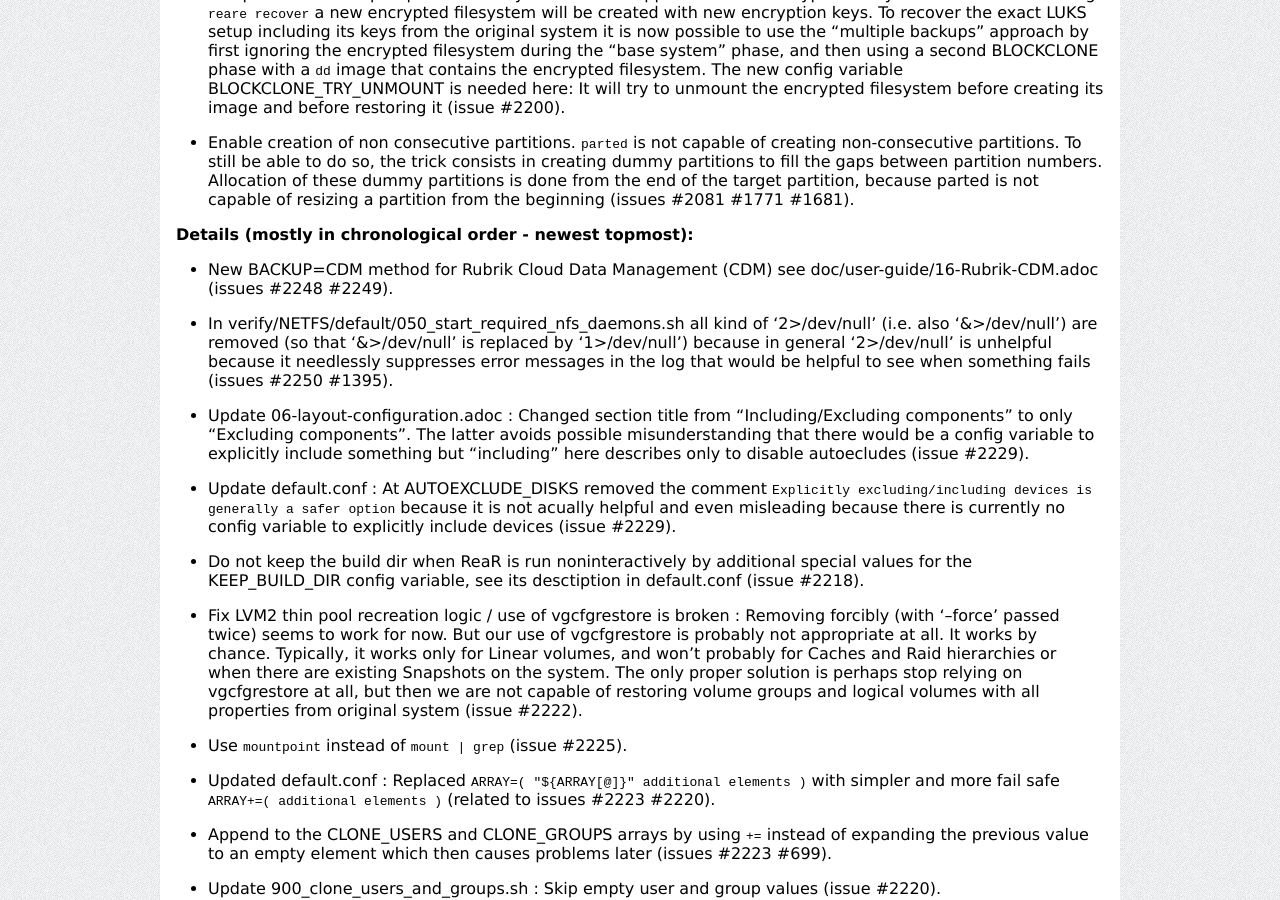
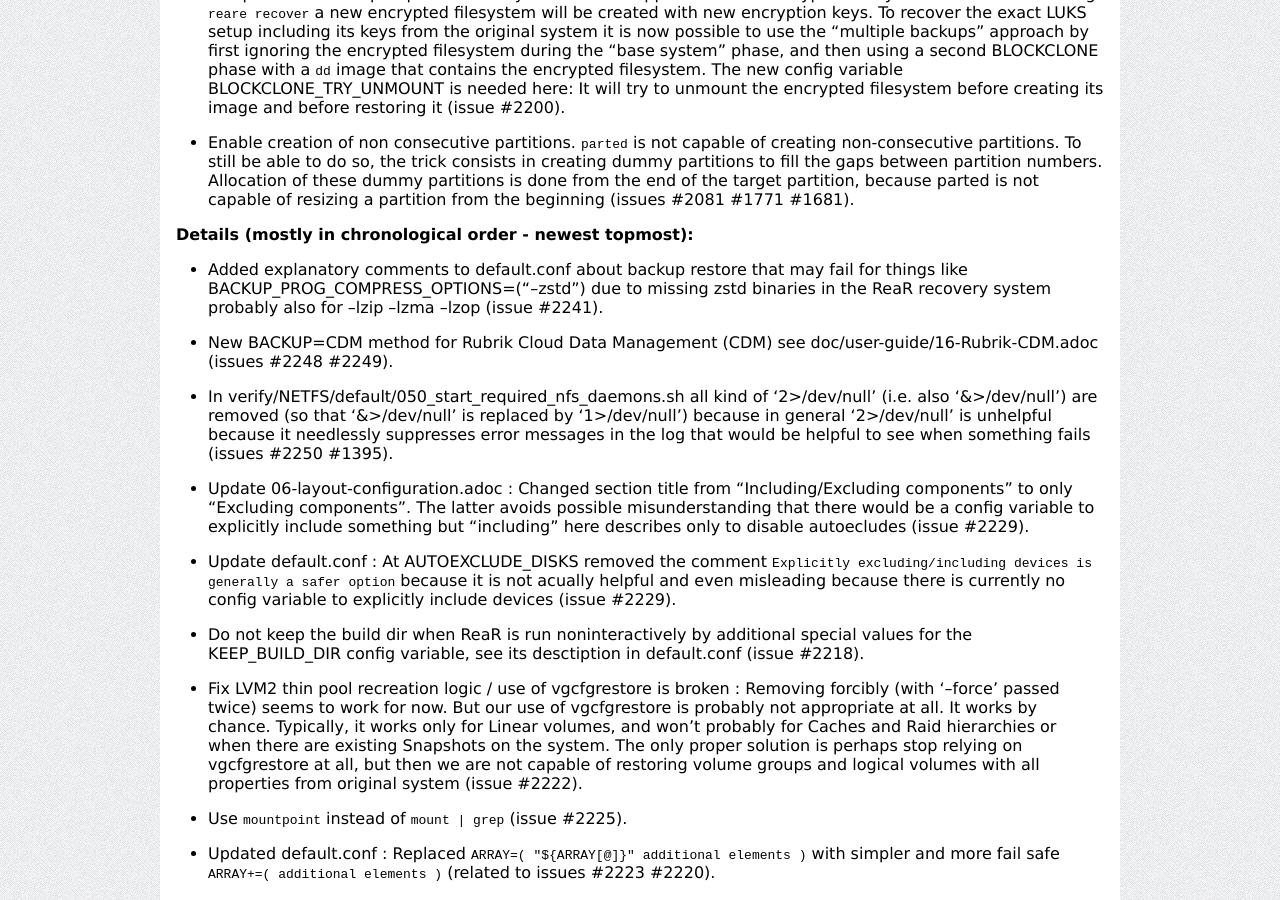
Before and after one commit to rear/rear.github.com, a Jekyll site: the page built from documentation/release-notes-2-6.md, in a window 1280 px wide and 900 px high, scrolled down 3228 px. Built offline with Jekyll 4.4.1, drawn with Linux system fonts in a browser that asks for light colours; comment, search, counter and statistics services are not loaded.

Commit message:
Update release-notes-2-6.md
Added currently latest GitHub commit entry of today to the 2.6 release-notes.

```diff
--- a/documentation/release-notes-2-6.md
+++ b/documentation/release-notes-2-6.md
@@ -204,6 +204,11 @@
 of resizing a partition from the beginning (issues #2081 #1771 #1681).
 
 #### Details (mostly in chronological order - newest topmost):
+
+* Added explanatory comments to default.conf about backup restore
+that may fail for things like BACKUP_PROG_COMPRESS_OPTIONS=("--zstd")
+due to missing zstd binaries in the ReaR recovery system
+probably also for --lzip --lzma --lzop (issue #2241).
 
 * New BACKUP=CDM method for Rubrik Cloud Data Management (CDM)
 see doc/user-guide/16-Rubrik-CDM.adoc (issues #2248 #2249).
```
